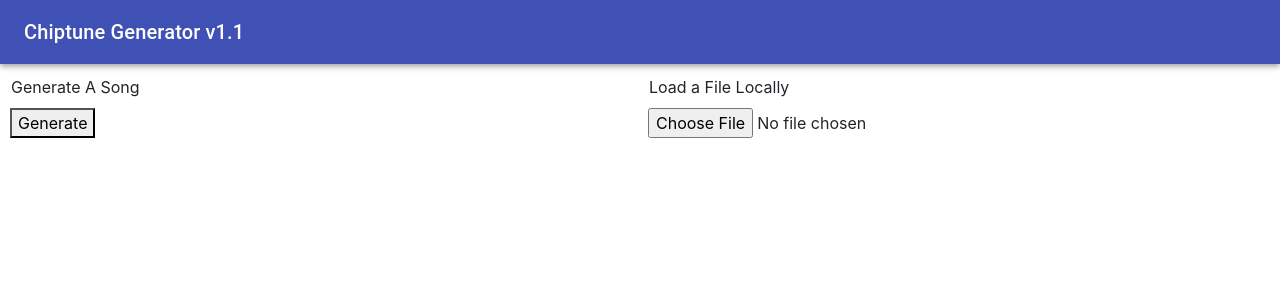
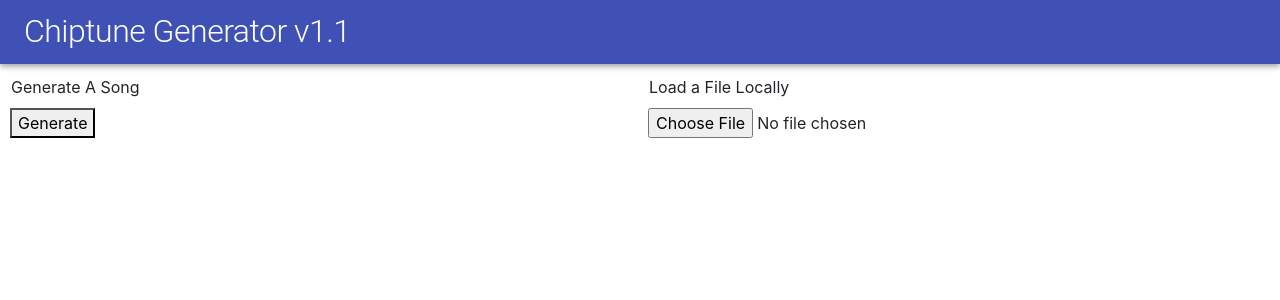
Before and after one commit to pickles976/chiptune-react, a React (Create React App) app: page / in a window 1280 px wide. Shown: the top 300 px of the page. Built offline with nearby package versions, Linux system fonts and the light colour scheme.

Commit message:
Freezing changes

```diff
--- a/src/App.js
+++ b/src/App.js
@@ -204,8 +204,8 @@
     <div>
       <AppBar position="static">
           <Toolbar>
-            <Typography variant="h6"
-              component="div" sx={{ flexGrow: 1 }}>
+            <Typography variant="h1"
+              component="div" sx={{ flexGrow: 1 }} style={{fontSize: 32}}>
               Chiptune Generator v1.1
             </Typography>
           </Toolbar>
```
